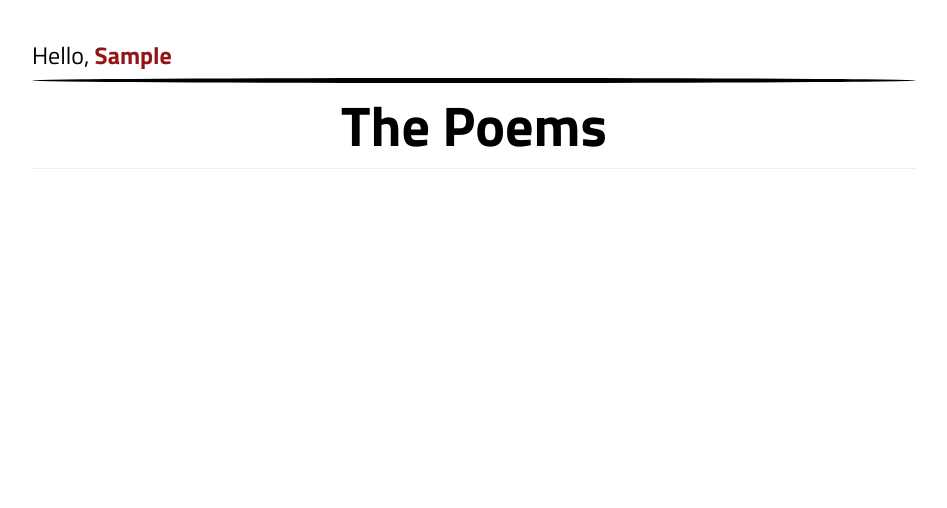
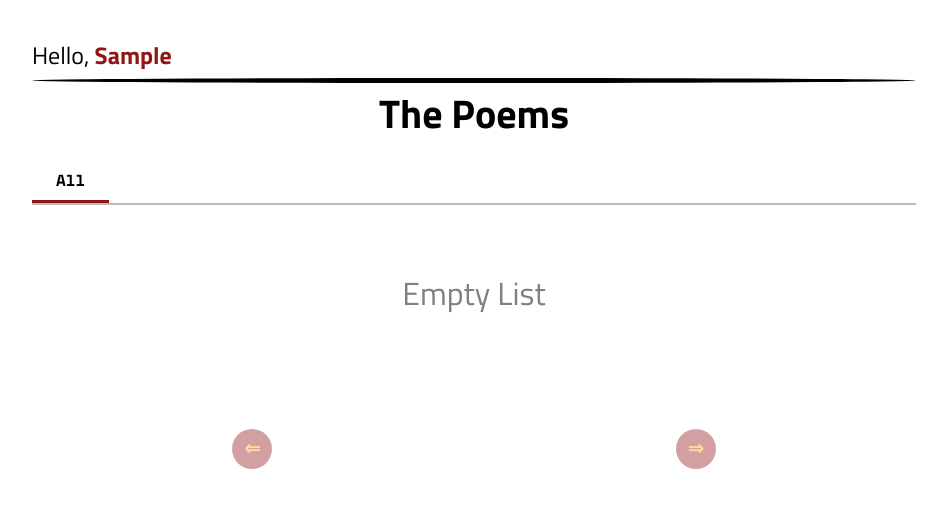
Before and after one commit to VictorOhachor/PoetPiece, a Flask app: page /poems in a window 1280 px wide. Shown: the part 88-596 px from the top of the page, without its empty margins (166-1113 px from the left). Run offline with Flask 2, Linux system fonts and the light colour scheme; the visitor is signed in with stand-in values (Sample User, id 1); data comes from the database, SQL or seed files in the repository; data that the repository does not hold is empty; some libraries are stand-ins or nearby versions.

Commit message:
Added:
- Pagination to show_poems route

- Edit and Delete functionality to poems

- Ability to navigate/filter poems by categories

- An is_admin decorator to protect some routes from normal user access

Removed:

- Authentication protection on the show_poems route

Improved:

- Overall code structure

```diff
--- a/app/__init__.py
+++ b/app/__init__.py
@@ -10,11 +10,12 @@ basedir = os.path.abspath(os.path.dirname(__file__))
 # create app instance
 app = Flask(__name__)
 
-# configure app
+# app configurations
 app.config['SQLALCHEMY_DATABASE_URI'] = \
     f'sqlite:///{os.path.join(basedir, "application.sqlite")}'
 app.config['SQLALCHEMY_TRACK_MODIFICATIONS'] = False
 app.config['SECRET_KEY'] = os.getenv('SECRET_KEY')
+app.config['FLASK_POEMS_PER_PAGE'] = 12
 
 # initialize database object on app
 db = SQLAlchemy(app)
--- a/app/forms/comment.py
+++ b/app/forms/comment.py
@@ -1,6 +1,6 @@
 from flask_wtf import FlaskForm
 from wtforms import SubmitField, TextAreaField
-from wtforms.validators import (DataRequired, Length)
+from wtforms.validators import DataRequired, Length
 
 
 class CreateCommentForm(FlaskForm):
--- a/app/forms/login.py
+++ b/app/forms/login.py
@@ -1,9 +1,7 @@
 from flask_wtf import FlaskForm
 from wtforms import (StringField, PasswordField,
-                     BooleanField, SubmitField,
-                     SelectField)
-from wtforms.validators import (DataRequired, Length, Optional,
-                                InputRequired)
+                     BooleanField, SubmitField)
+from wtforms.validators import DataRequired, Length, InputRequired
 
 
 class LoginForm(FlaskForm):
--- a/app/forms/create_poem.py
+++ b/app/forms/poem.py
@@ -2,7 +2,7 @@ from flask_wtf import FlaskForm
 from wtforms import (StringField,
                      BooleanField, SubmitField,
                      SelectField, TextAreaField)
-from wtforms.validators import (DataRequired, Length, Email)
+from wtforms.validators import DataRequired, Length
 
 
 class CreatePoemForm(FlaskForm):
@@ -14,4 +14,4 @@ class CreatePoemForm(FlaskForm):
         DataRequired(), Length(1, 600), ])
     category = SelectField('Select Poem Category', coerce=str, validators=[DataRequired()])
     is_premium = BooleanField('Is this a premium poem?')
-    submit = SubmitField('Create Poem')
+    submit = SubmitField('Create/Update Poem')
--- a/app/forms/signup.py
+++ b/app/forms/signup.py
@@ -3,7 +3,7 @@ from wtforms import (StringField, PasswordField,
                      BooleanField, SubmitField,
                      DateField, SelectField)
 from wtforms.validators import (DataRequired, Length, Optional,
-                                InputRequired, Regexp, EqualTo, Email, AnyOf)
+                                Regexp, EqualTo, Email, AnyOf)
 from wtforms import ValidationError
 from ..models import User, Admin
 
--- a/app/static/css/main.css
+++ b/app/static/css/main.css
@@ -94,7 +94,33 @@ body {
 
 .app-main__content .main-content__title {
   text-align: center;
-  font-size: calc(3rem + 1vmin);
+  font-size: calc(2rem + 1vmin);
+}
+
+.all-categories__name {
+  display: flex;
+  overflow: auto hidden;
+  margin: 1rem 0;
+  border-bottom: 2px solid #bbb;
+
+  scrollbar-width: none;
+  -ms-overflow-style: none;
+}
+
+.all-categories__name::-webkit-scrollbar{
+  display: none;
+}
+
+.all-categories__name .category-name {
+  padding: .5rem 1.5rem;
+  color: #666356;
+  text-decoration: none;
+  font-family: 'Space Mono', monospace;
+  font-weight: 700;
+}
+
+.all-categories__name .category-name:hover {
+  background-color: #eee;
 }
 
 .app-main__content .form,
@@ -246,8 +272,7 @@ body {
 .app-main__content .poems-container {
   gap: 1rem;
   display: grid;
-  grid-template-columns: repeat(auto-fit, minmax(180px, 1fr));
-  border-top: 1px solid #eee;
+  grid-template-columns: repeat(auto-fit, minmax(270px, 1fr));
 
   padding: 1rem 0;
 }
@@ -589,7 +641,64 @@ body {
   color: #222;
   font-size: calc(1.5rem + 1vmin);
   text-align: center;
-  border: 1px solid #bbb;
+  border: 1px solid #eee;
   border-bottom: none;
   padding: 1rem 0;
 }
+
+
+/* Pagination Widget style */
+.pagination-container {
+  margin: 2rem 0;
+  padding: 2rem 0;
+  display: flex;
+  gap: .1rem;
+  align-items: center;
+  justify-content: center;
+}
+
+.pagination-container .disabled {
+  opacity: .4;
+}
+
+.pagination-container a {
+  text-decoration: none;
+  font-weight: 700;
+  color: #000;
+}
+
+.pagination-container .pagination {
+  display: flex;
+  align-items: center;
+  list-style: none;
+}
+
+.pagination li {
+  font-family: 'Space Mono', monospace;
+  padding: .3rem 1rem;
+}
+
+.pagination > .active {
+  border: solid 3px #911515;
+  font-size: larger;
+}
+
+.pagination-container .prev-page,
+.pagination-container .next-page {
+  background-color: #911515;
+  color: orange;
+  height: 40px;
+  width: 40px;
+  text-align: center;
+  padding: .3rem 0 0;
+  border-radius: 50%;
+  font-size: 1.2rem;
+  margin: auto;
+}
+
+.no-poem {
+  font-size: 2rem;
+  color: gray;
+  margin: auto;
+  padding: 2rem;
+}
--- /dev/null
+++ b/app/static/js/active_category.js
@@ -0,0 +1,36 @@
+const categoriesNames = document.querySelectorAll('.all-categories__name .category-name');
+const paginationLinks = document.querySelectorAll('.pagination-container a');
+
+const windowParams = new Proxy(new URLSearchParams(window.location.search), {
+    get: (searchParams, prop) => searchParams.get(prop),
+});
+
+window.addEventListener('load', () => {
+    for (const categoryName of categoriesNames) {
+        // parse search string
+        const categoryParams = new Proxy(new URLSearchParams(categoryName.search), {
+            get: (searchParams, prop) => searchParams.get(prop),
+        });
+
+        if (location.pathname === categoryName.pathname &&
+            windowParams.category === categoryParams.category
+        ) {
+            categoryName.style.borderBottom = '3px solid rgb(145, 21, 21)';
+            categoryName.style.color = '#000';
+        }
+    }
+})
+
+
+for (const link of paginationLinks) {
+    link.addEventListener('click', (e) => {
+        if (windowParams.category &&
+            !e.currentTarget.href.includes(`category=${windowParams.category}`)
+        ) {
+            e.preventDefault()
+
+            const updatedUrl = `${e.currentTarget.href}&category=${windowParams.category}`
+            location.href = updatedUrl
+        }
+    })
+}
--- /dev/null
+++ b/app/templates/_macros.html
@@ -0,0 +1,27 @@
+{% macro pagination_widget(pagination, endpoint) %}
+<div class="pagination-container">
+  <a
+    class="prev-page {{ 'disabled' if not pagination.has_prev else '' }}"
+    href="{{ url_for(endpoint,
+        page=pagination.page - 1, **kwargs) if pagination.has_prev else '#' }}"
+  >
+    &lArr;
+  </a>
+  <ul class="pagination">
+    {% for p in pagination.iter_pages() %} {% if p %}
+    <li class="{{ 'active' if pagination.page == p else '' }}">
+      <a href="{{ url_for(endpoint, page=p, **kwargs) }}">{{p}}</a>
+    </li>
+    {% else %}
+    <li class="disabled"><a href="#">&hellip;</a></li>
+    {% endif %} {% endfor %}
+  </ul>
+  <a
+    class="next-page {{ 'disabled' if not pagination.has_next else '' }}"
+    href="{% if pagination.has_next %}{{ url_for(endpoint,
+page = pagination.page + 1, **kwargs) }}{% else %}#{% endif %}"
+  >
+    &rArr;
+  </a>
+</div>
+{% endmacro %}
--- a/app/templates/poems/create.html
+++ b/app/templates/poems/poem_form.html
@@ -2,10 +2,10 @@
 {% import "bootstrap/wtf.html" as wtf %}
 {% block title %}Create Poem{% endblock title %}
 {% block main_content %}
-    <h1 class='main-content__title'>Create Poem</h1>
+    <h1 class='main-content__title'>{{'Update' if update else 'Create'}} Poem</h1>
     {{ wtf.quick_form(form) }}
     <div class="create-category-link">
         <span>Category does not exist?</span>
-        <a href="/categories/new" class="redden">Create a new category</a>
+        <a href="/categories/new" class="redden" target="_blank" referrerpolicy="no-referrer">Create a new category</a>
     </div>
 {% endblock main_content %}
--- a/app/templates/poems/poems.html
+++ b/app/templates/poems/poems.html
@@ -1,11 +1,24 @@
-{% extends "base.html" %} {% block title %} Poems {% endblock title %} {% block
+{% extends "base.html" %}
+{% import "_macros.html" as macros %}
+ {% block title %} Poems {% endblock title %} {% block
 main_content %} {% if current_user.is_admin %}
 <div class="create-poem-container">
   <a href="/poems/new">Create Poem</a>
 </div>
 {% endif %}
 <h1 class="main-content__title">The Poems</h1>
+<p class="all-categories__name">
+    <a href="/poems" class="category-name">All</a>
+    {% for category_name in all_category_names %}
+        <a href="/poems?category={{category_name}}" class="category-name">
+        {{ category_name|capitalize }}
+        </a>
+    {% endfor %}
+</p>
 <div class="poems-container">
+    {% if not poems %}
+        <p class="no-poem">Empty List</p>
+    {% endif %}
     {% for poem in poems %}
         <a href="/poems/{{poem.id}}">
             <div class="poem-card">
@@ -25,4 +38,6 @@ main_content %} {% if current_user.is_admin %}
         </a>
     {% endfor %}
 </div>
+{{ macros.pagination_widget(pagination, 'show_poems') }}
+<script src="{{url_for('static', filename='js/active_category.js')}}"></script>
 {% endblock main_content %}
--- a/app/templates/poems/add_stanza.html
+++ b/app/templates/poems/stanza_form.html
@@ -1,9 +1,9 @@
 {% extends "base.html" %}
 {% import "bootstrap/wtf.html" as wtf %}
 {% block title %}
-Add Stanza to "{{poem.title}}"
+{{'Update Existing' if update else 'Compose New'}} Stanza
 {% endblock title %}
 {% block main_content %}
-<h1 class="main-content__title">{{'Update' if update else 'Add New'}} Stanza</h1>
+<h1 class="main-content__title">{{'Update' if update else 'Compose New'}} Stanza</h1>
 {{ wtf.quick_form(form) }}
 {% endblock main_content %}
--- a/app/views.py
+++ b/app/views.py
@@ -1,14 +1,16 @@
 """Contains the app views."""
 from flask import render_template, redirect, request, flash, url_for
+from flask_login import login_required, login_user, logout_user, current_user
+
 from . import db, app
-from flask_login import login_required, login_user, logout_user, current_user
 from .forms.login import LoginForm
 from .forms.signup import SignupForm
-from .forms.create_poem import CreatePoemForm
+from .forms.poem import CreatePoemForm
 from .forms.add_category import AddCategoryForm
 from .forms.stanza import StanzaForm
 from .forms.comment import CreateCommentForm
 from .models import User, Admin, Poem, Category, Stanza, Comment
+from .utils import is_admin
 
 # create new session
 session = db.session
@@ -92,20 +94,47 @@ def signup():
 
 
 @app.get('/poems')
-@login_required
 def show_poems():
-    """Fetch all the poems from the database and send to authenticated user."""
-    poems = Poem.query.all()
-    return render_template('poems/poems.html', poems=poems)
+    """Fetch all the poems from the database and send to user."""
+    # get query params
+    category = request.args.get('category', '', type=str)
+    page = request.args.get('page', 1, type=int)
+
+    # get all categories names
+    category_names = session.query(Category.name).all()
+
+    # data to be passed to template
+    context = {
+        'all_category_names': [c[0] for c in category_names],
+        'pagination': None,
+        'poems': None,
+        'categories': None,
+    }
+
+    # create pagination object from poems
+    query_poems = session.query(Poem).join(
+        Category, Category.id == Poem.category_id
+    )
+    if category:
+        query_poems = query_poems.filter(Category.name == category)
+
+    context['pagination'] = query_poems.order_by(
+        Poem.crafted_on.desc()).paginate(
+        page=page, per_page=app.config['FLASK_POEMS_PER_PAGE'],
+        error_out=False
+    )
+
+    # get poems from pagination object and update context
+    context['poems'] = context['pagination'].items
+
+    return render_template('poems/poems.html', **context)
 
 
 @app.route('/categories/new', methods=['GET', 'POST'])
 @login_required
+@is_admin
 def add_category():
     """Add new category."""
-    if not current_user.is_admin:
-        flash('You are not authorized to access this page.')
-        return redirect(url_for('create_poem'))
     form = AddCategoryForm()
 
     if form.validate_on_submit():
@@ -124,17 +153,14 @@ def add_category():
 
 @app.route('/poems/new', methods=['GET', 'POST'])
 @login_required
+@is_admin
 def create_poem():
     """Create a new poem."""
-    if not current_user.is_admin:
-        flash('You are not unauthorized to access this page.')
-        return redirect(url_for('show_poems'))
     # initialize create poem form
     form = CreatePoemForm()
     # add choices to category field dynamically
-    categories = Category.query.all()
-    form.category.choices = [(category.name, category.name.upper())
-                             for category in categories]
+    form.category.choices = [(category[0], category[0].upper())
+                             for category in session.query(Category.name).all()]
 
     if form.validate_on_submit():
         admin = Admin.query.filter_by(user_id=current_user.id).first()
@@ -154,13 +180,13 @@ def create_poem():
         # redirect to poems
         flash('New poem has been created successfully.')
         return redirect(url_for('show_poems'))
-    return render_template('poems/create.html', form=form)
+    return render_template('poems/poem_form.html', form=form)
 
 
 @app.route('/poems/<int:poem_id>', methods=['GET', 'POST'])
 def show_poem(poem_id):
     """Show details about poem with given id."""
-    poem = Poem.query.get(poem_id)
+    poem = Poem.query.get_or_404(poem_id, 'Poem with given id was not found.')
     comment_form = CreateCommentForm()
 
     if comment_form.validate_on_submit():
@@ -183,21 +209,51 @@ def show_poem(poem_id):
     return render_template('poems/poem.html', poem=poem, form=comment_form)
 
 
+@app.route('/poems/<int:poem_id>/edit', methods=['GET', 'POST'])
+@is_admin
+def edit_poem(poem_id):
+    """Edit poem (with given id) title and description."""
+    poem = Poem.query.get(poem_id)
+    # redirect to /poems if poem id is invalid
+    if (not poem):
+        flash('Poem with given id was not found.', 'error')
+        return redirect(url_for('show_poems'))
+
+    # initialize form
+    form = CreatePoemForm(obj=poem)
+    # add choices to category field dynamically
+    form.category.choices = [(category[0], category[0].upper())
+                             for category in session.query(Category.name).all()]
+
+    if form.validate_on_submit():
+        # update poem
+        form.populate_obj(poem)
+        # persist to database
+        session.add(poem)
+        session.commit()
+
+        # redirect to poems
+        flash('Poem has been updated successfully.')
+        return redirect(url_for('show_poems'))
+    return render_template('poems/poem_form.html', form=form, update=True)
+
+
 @app.get('/poems/<int:poem_id>/delete')
 @login_required
 def delete_poem(poem_id):
     """Delete a poem and all the associated stanzas."""
-    pass
+    poem = Poem.query.get_or_404(poem_id, 'Poem with given id not found.')
+    session.delete(poem)
+    session.commit()
+
+    return redirect(url_for('show_poems'))
 
 
 @app.route('/poems/<int:poem_id>/add_stanza', methods=['GET', 'POST'])
 @login_required
+@is_admin
 def add_stanza(poem_id):
     """Add new stanza to poem with given id."""
-    if not current_user.is_admin:
-        flash('You are not authorized to access this page.')
-        return redirect(url_for('show_poem'))
-
     poem = Poem.query.get(poem_id)
     if not poem:
         flash('Poem with given id does not exist.')
@@ -224,17 +280,14 @@ def add_stanza(poem_id):
             flash('Poem with given stanza number already exists.')
 
         return redirect(url_for('show_poem', poem_id=poem_id))
-    return render_template('poems/add_stanza.html', poem=poem, form=form)
+    return render_template('poems/stanza_form.html', form=form)
 
 
 @app.get('/poems/<int:poem_id>/stanzas/<int:stanza_id>/delete')
 @login_required
+@is_admin
 def delete_stanza(poem_id, stanza_id):
     """Delete a stanza from a poem."""
-    if not current_user.is_admin:
-        flash('You are not authorized to perform this operation.')
-        return redirect(url_for('show_poem', poem_id=poem_id))
-
     stanza = Stanza.query.filter_by(
         id=stanza_id, poem_id=poem_id).first()
 
@@ -251,12 +304,9 @@ def delete_stanza(poem_id, stanza_id):
 
 @app.route('/poems/<int:poem_id>/stanzas/<int:stanza_id>/edit', methods=['GET', 'POST'])
 @login_required
+@is_admin
 def edit_stanza(poem_id, stanza_id):
     """Edit stanza of poem with given id."""
-    if not current_user.is_admin:
-        flash('You are not authorized to perform this operation.')
-        return redirect(url_for('show_poem', poem_id=poem_id))
-
     form = StanzaForm()
     stanza = Stanza.query.filter_by(id=stanza_id, poem_id=poem_id).first()
 
@@ -273,13 +323,8 @@ def edit_stanza(poem_id, stanza_id):
     if stanza:
         form.index.data = stanza.index
         form.content.data = stanza.content
-        form.submit._value = 'Update Stanza'
-        print(form.data)
 
-        # fetch poem data from the database
-        poem = Poem.query.get(poem_id)
-
-    return render_template('poems/add_stanza.html', form=form, poem=poem, update=True)
+    return render_template('poems/stanza_form.html', form=form, update=True)
 
 
 @app.get('/poems/<int:poem_id>/comments/<int:comment_id>/delete')
```
Also changed, not shown: other parts of app/static/css/main.css (+41 -14 lines), app/forms/add_category.py (+5 -3 lines), app/models.py (+14 -13 lines), app/templates/poems/poem.html (+16 -9 lines), app/utils.py (added, +20 -0 lines).
